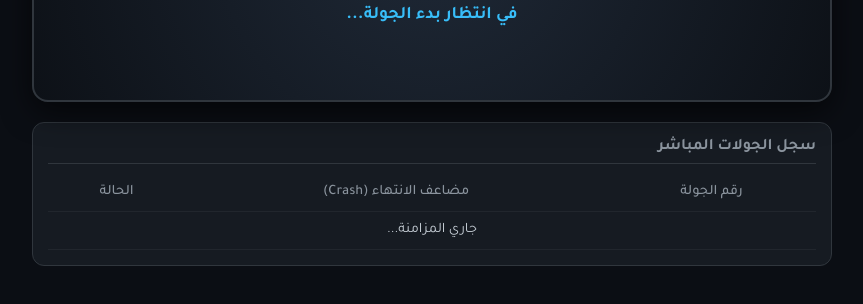
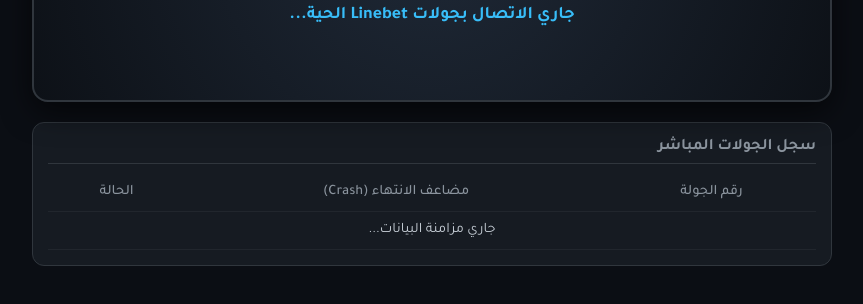
Before and after one commit to 3awd7or-ui/aviator-analytics-dashboard, a plain HTML site: page index.html in a window 1280 px wide. Shown: the part 322-626 px from the top of the page, without its empty margins (208-1071 px from the left). Drawn offline with Linux system fonts and the light colour scheme; no server answers.

Commit message:
Update index.html

```diff
--- a/index.html
+++ b/index.html
@@ -3,7 +3,7 @@
 <head>
     <meta charset="UTF-8">
     <meta name="viewport" content="width=device-width, initial-scale=1.0">
-    <title>محاكي Crash الحقيقي - Linebet Style</title>
+    <title>البث المباشر للعبة Crash - Linebet Live</title>
     <link href="https://fonts.googleapis.com/css2?family=Tajawal:wght@400;500;700;900&display=swap" rel="stylesheet">
     <script src="https://www.gstatic.com/firebasejs/8.10.1/firebase-app.js"></script>
     <script src="https://www.gstatic.com/firebasejs/8.10.1/firebase-database.js"></script>
@@ -12,12 +12,12 @@
         body { background-color: #0b0e14; color: #ffffff; min-height: 100vh; display: flex; flex-direction: column; align-items: center; padding: 20px; }
         .container { width: 100%; max-width: 800px; }
 
-        /* شريط السجل العلوي */
+        /* شريط السجل العلوي الأفقية */
         .history-bar { display: flex; gap: 8px; margin-bottom: 15px; overflow-x: auto; padding: 5px; justify-content: center; }
         .history-pill { background: #161b22; border: 1px solid #30363d; padding: 5px 12px; border-radius: 6px; font-weight: 700; font-size: 0.85rem; color: #10b981; }
         .history-pill.low { color: #ef4444; }
 
-        /* شاشة اللعبة الرئيسية */
+        /* شاشة اللعبة الحية */
         .crash-screen {
             background: radial-gradient(circle, #1f2937 0%, #0d1117 100%);
             border-radius: 16px;
@@ -49,7 +49,7 @@
 <body>
 
     <div class="container">
-        <!-- شريط السجل العلوي -->
+        <!-- شريط النتائج الأفقية -->
         <div class="history-bar" id="history-bar">
             <div class="history-pill">--</div>
         </div>
@@ -58,7 +58,7 @@
         <div class="crash-screen">
             <div class="plane-icon" id="plane">✈️</div>
             <div class="multiplier-display" id="live-multiplier">1.00x</div>
-            <div class="flight-status" id="game-status">في انتظار بدء الجولة...</div>
+            <div class="flight-status" id="game-status">جاري الاتصال بجولات Linebet الحية...</div>
         </div>
 
         <!-- جدول السجل -->
@@ -73,7 +73,7 @@
                     </tr>
                 </thead>
                 <tbody id="results-table">
-                    <tr><td colspan="3">جاري المزامنة...</td></tr>
+                    <tr><td colspan="3">جاري مزامنة البيانات...</td></tr>
                 </tbody>
             </table>
         </div>
@@ -92,7 +92,6 @@
         const historyBar = document.getElementById('history-bar');
         const tableBody = document.getElementById('results-table');
 
-        // استقبال التحديثات الحية من قاعدة البيانات وتطبيقها فوراً
         dbRef.on('value', (snapshot) => {
             const data = snapshot.val();
             if (data) {
@@ -108,7 +107,7 @@
                     historyBar.appendChild(pill);
                 });
 
-                // محاكاة حركة الطائرة وتصاعد المضاعف متزامناً مع أحدث جولة قادمة من البايثون
+                // تشغيل حركة الطائرة بناءً على أحدث جولة واردة
                 if (resultsArray.length > 0) {
                     let latestTarget = parseFloat(resultsArray[0].multiplier);
                     runCrashRound(latestTarget);
@@ -141,7 +140,7 @@
             planeEl.style.transform = "scale(1.2) translateY(-10px)";
 
             currentAnimation = setInterval(() => {
-                currentVal += 0.03 * currentVal; // سرعة الصعود المتسارعة
+                currentVal += 0.03 * currentVal;
                 if (currentVal >= targetMultiplier) {
                     clearInterval(currentAnimation);
                     multiplierEl.innerText = targetMultiplier.toFixed(2) + 'x';
```
